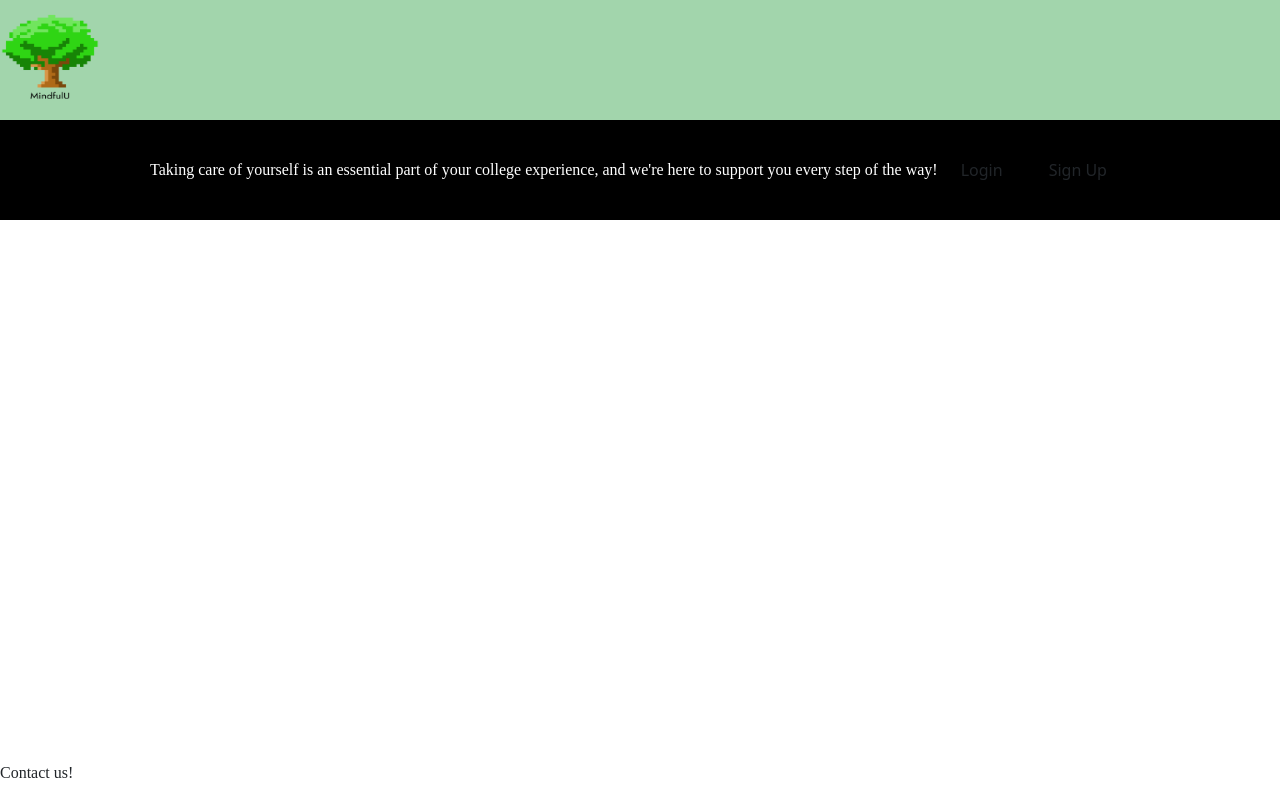
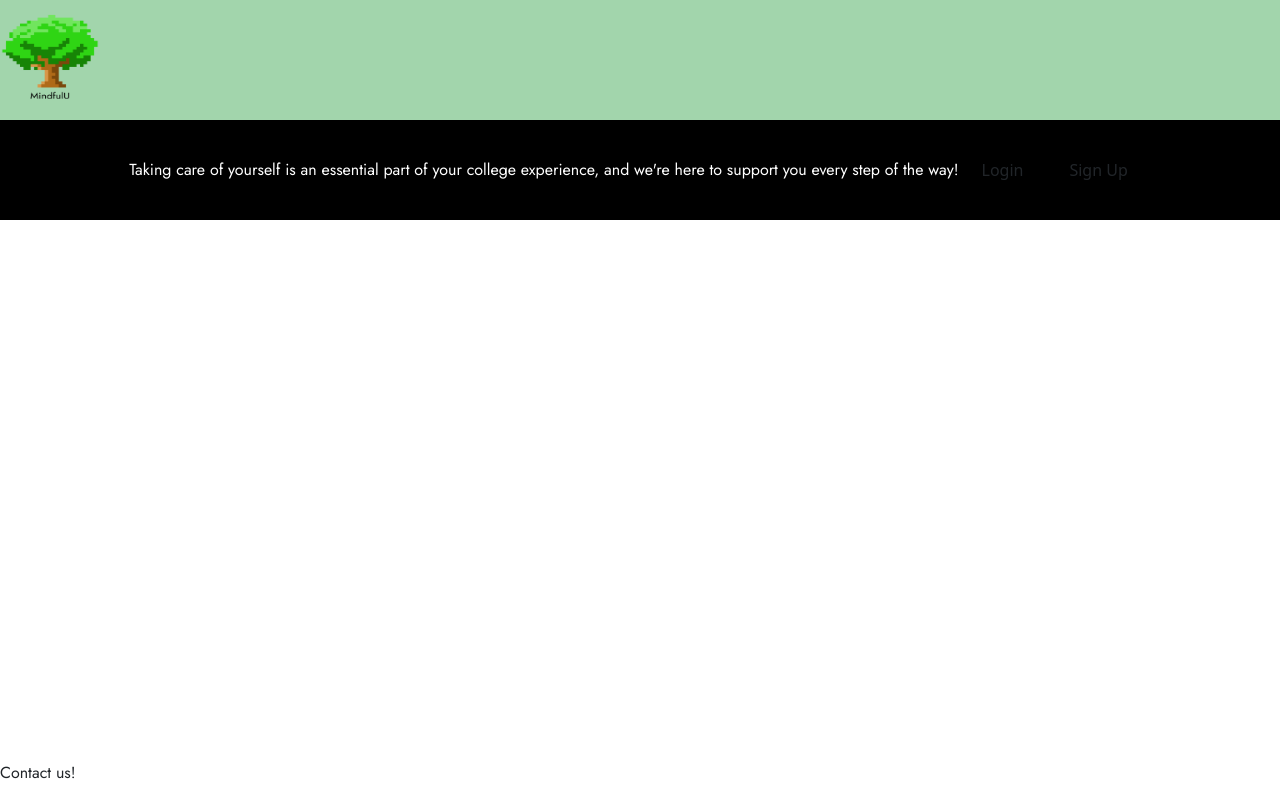
Before and after one commit to leoqode/Riverhacks23, a React (Vite) app in the folder frontend/: page /about in a window 1280 px wide. Built offline with nearby package versions, Linux system fonts and the light colour scheme; no server answers.

Commit message:
app.js font

```diff
--- a/frontend/src/index.css
+++ b/frontend/src/index.css
@@ -1,4 +1,4 @@
+@import url('https://fonts.googleapis.com/css2?family=Jost&display=swap');
 @tailwind base;
 @tailwind components;
 @tailwind utilities;
-@import url('https://fonts.googleapis.com/css2?family=Jost&display=swap');
```
